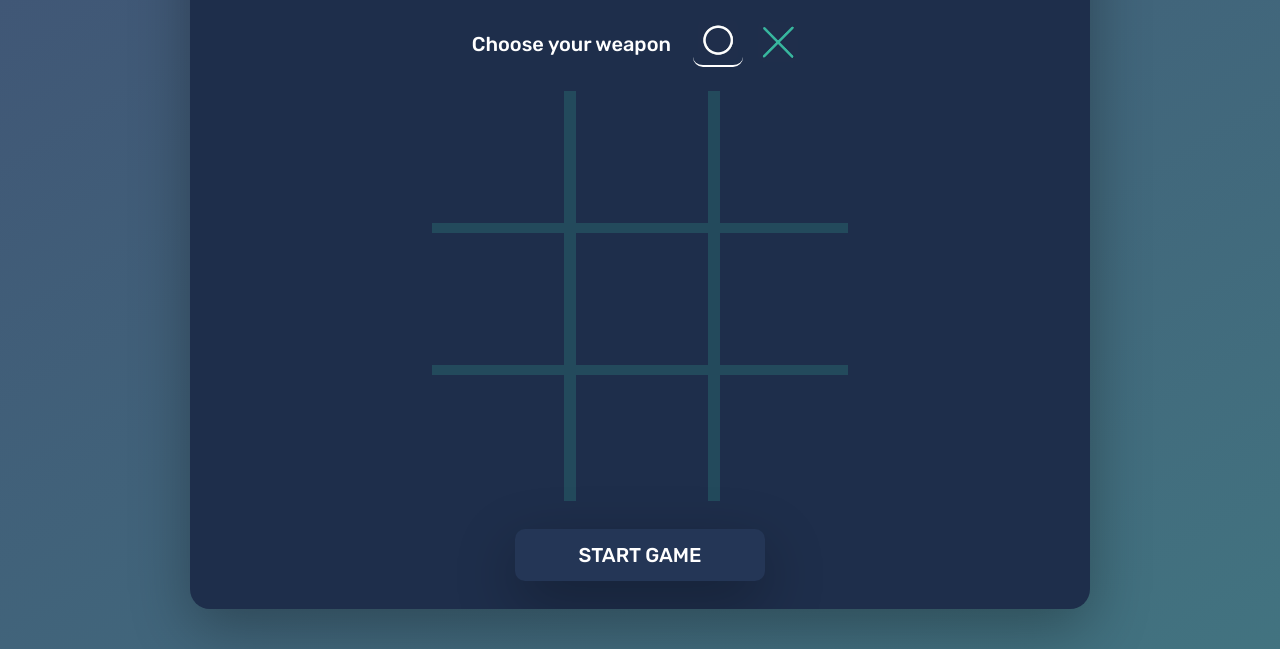
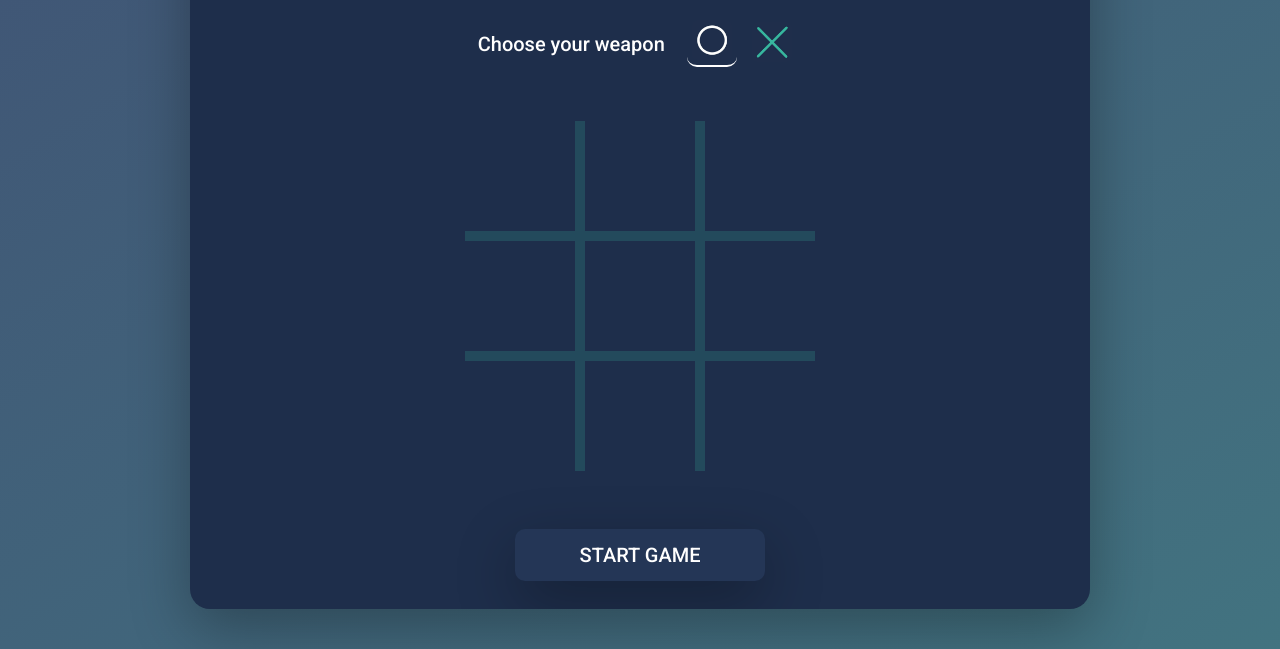
Before and after one commit to kate-atherton/Noughts_and_crosses_game, a website: page index.html in a window 1280 px wide. Shown: the part 151-800 px from the top of the page. Drawn offline with Linux system fonts and the light colour scheme.

Commit message:
refactors css and adds safari fixes

```diff
--- a/sass/_base.scss
+++ b/sass/_base.scss
@@ -107,33 +107,6 @@ button {
 }
 ////////////////////////////////
 
-:root {
-  // COLOR VARIABLES
-  --color-primary: #101d2c;
-  --color-primary-dark: #0a121b;
-  --color-primary-light: #182c42;
-
-  --color-secondary: #1e2e4b;
-  --color-secondary-dark: #965e3e;
-
-  --color-grey-light-1: #f9f7f6;
-  --color-grey-light-2: #aaa;
-
-  --color-grey-dark-1: #333;
-  --color-grey-dark-2: #777;
-  --color-grey-dark-3: #999;
-
-  --shadow-dark: 0 2rem 6rem rgba(0, 0, 0, 0.3);
-  --shadow-light: 0 2rem 5rem rgba(0, 0, 0, 0.06);
-
-  // --font-primary: "Nunito", sans-serif;
-  --font-primary: "Rubik", sans-serif;
-}
-
-// FONT VARIABLES
-$font-primary: "Nunito", sans-serif;
-$font-display: "Josefin Sans", sans-serif;
-
 //CSS RESET
 
 *,
@@ -144,6 +117,19 @@ $font-display: "Josefin Sans", sans-serif;
   box-sizing: inherit;
 }
 
+//COLOR VARIABLES
+$color-primary: #1e2e4b;
+$color-primary-dark: #101d2c;
+$color-secondary: #243656;
+
+//BOX SHADOW VARIABLES
+$shadow-dark: 0 2rem 6rem rgba(0, 0, 0, 0.3);
+$shadow-light: 0 2rem 5rem rgba(0, 0, 0, 0.06);
+
+// FONT VARIABLES
+$font-primary: "Roboto", sans-serif;
+$font-display: "Josefin Sans", sans-serif;
+
 //RESPONSIVE BREAKPOINTS
 $bp-medium: 62.5em; //1000px
 $bp-small: 37.5em; //600px
@@ -151,6 +137,9 @@ $bp-small: 37.5em; //600px
 html {
   box-sizing: border-box;
   font-size: 62.5%; //10px/16px = 62.5% -> 1 rem =  10 px
+  height: 100%;
+  overflow: hidden;
+  -webkit-tap-highlight-color: transparent;
 
   @media only screen and (max-width: $bp-medium) {
     font-size: 55%;
@@ -166,14 +155,17 @@ body {
   font-family: $font-primary;
   font-weight: 300;
   line-height: 1.6;
-  font-family: var(--font-primary);
   color: #ffffff;
+  height: 100%;
+  margin: 0;
+  padding: 0;
+  overflow: auto;
 }
 
 .main {
   background: -webkit-linear-gradient(to right bottom #405475, #427380);
   background: linear-gradient(to right bottom, #405475, #427380);
-  height: 100vh;
+  height: 100%;
   display: flex;
   justify-content: center;
   align-items: center;
--- a/sass/_components.scss
+++ b/sass/_components.scss
@@ -1,5 +1,5 @@
 .header {
-  background-color: rgb(36, 54, 86);
+  background-color: $color-secondary;
   align-self: stretch;
   justify-self: stretch;
   display: flex;
--- a/sass/_flipcard.scss
+++ b/sass/_flipcard.scss
@@ -8,11 +8,11 @@
   position: relative;
 
   &__side {
-    background-color: #1e2e4b;
+    background-color: $color-primary;
     transition: all 0.8s ease;
     position: absolute;
     transform-style: preserve-3d;
-    box-shadow: var(--shadow-dark);
+    box-shadow: $shadow-dark;
     -webkit-backface-visibility: hidden;
     backface-visibility: hidden;
     overflow: hidden;
@@ -42,7 +42,7 @@
   @media only screen and (max-width: $bp-medium) {
     width: 100%;
     max-width: 100%;
-    height: 100vh;
+    height: 100%;
     max-height: 100%;
 
     &__side {
--- a/sass/_game.scss
+++ b/sass/_game.scss
@@ -13,19 +13,16 @@
     &--active {
       display: flex;
       align-items: center;
-      justify-content: center;
     }
   }
 
   &__choose-text {
-    color: white;
     padding: 0.5rem;
     font-size: 2rem;
   }
 
   &__selectors {
     padding: 0 1rem;
-    cursor: auto;
   }
 
   &__selector {
@@ -38,6 +35,7 @@
     &--active {
       cursor: auto;
       border-bottom: 2px solid #fff;
+      transform: translate(1.1);
     }
   }
 
@@ -47,7 +45,6 @@
     &--active {
       display: flex;
       align-items: center;
-      padding: 0.5rem;
     }
   }
 
@@ -59,26 +56,20 @@
   &__turn-text {
     margin-left: 0.5rem;
     font-size: 2rem;
-    color: white;
   }
 
   &__board {
-    height: 100%;
     position: relative;
-    justify-items: stretch;
-    align-items: stretch;
   }
 
   &__squares-wrapper {
     display: grid;
-    grid-template: repeat(3, calc(33% - 0.33rem)) / repeat(
-        3,
-        calc(33% - 0.33rem)
-      );
+    height: min-content;
+    width: min-content;
+    grid-template: repeat(3, 11rem) / repeat(3, 11rem);
     grid-gap: 1rem;
     cursor: pointer;
     background-color: #38b99f;
-    height: 100%;
 
     &--inactive {
       opacity: 0.2;
@@ -87,27 +78,22 @@
 
   &__square {
     height: 100%;
+    width: 100%;
   }
 
   &__button {
     width: 25rem;
-    background-color: #243656;
+    background-color: $color-secondary;
     padding: 1rem 2rem;
     border-radius: 1rem;
-    color: white;
     font-size: 2rem;
     text-transform: uppercase;
-    box-shadow: var(--shadow-dark);
+    box-shadow: $shadow-dark;
     text-align: center;
-    transition: all 0.2s;
+    transition: all 0.3s;
 
     &:hover {
-      background-color: var(--color-primary);
-      cursor: pointer;
-    }
-
-    &:active {
-      background-color: var(--color-primary);
+      background-color: $color-primary-dark;
       cursor: pointer;
     }
   }
@@ -132,9 +118,15 @@
     text-align: center;
     width: 30rem;
     font-size: 2rem;
-    background-color: var(--color-primary);
+    background-color: $color-primary-dark;
     padding: 1rem 2rem;
     border-radius: 1rem;
     animation: messageAppear 0.2s ease-out;
   }
+
+  @media only screen and (max-width: $bp-small) {
+    &__board {
+      padding: 3rem;
+    }
+  }
 }
--- a/sass/_instructions.scss
+++ b/sass/_instructions.scss
@@ -56,7 +56,21 @@
 
   &__example {
     width: 20rem;
+    height: 20rem;
     padding: 0.5rem;
     border-radius: 0.5rem;
   }
+
+  @media only screen and (max-width: $bp-small) {
+    grid-template-rows: 15% 55% 30%;
+
+    &__text {
+      padding: 1rem 1.5rem;
+    }
+
+    &__example {
+      width: 13rem;
+      height: 13rem;
+    }
+  }
 }
```
Also changed, not shown: index.html (+1 -1 lines), css/style.css.
